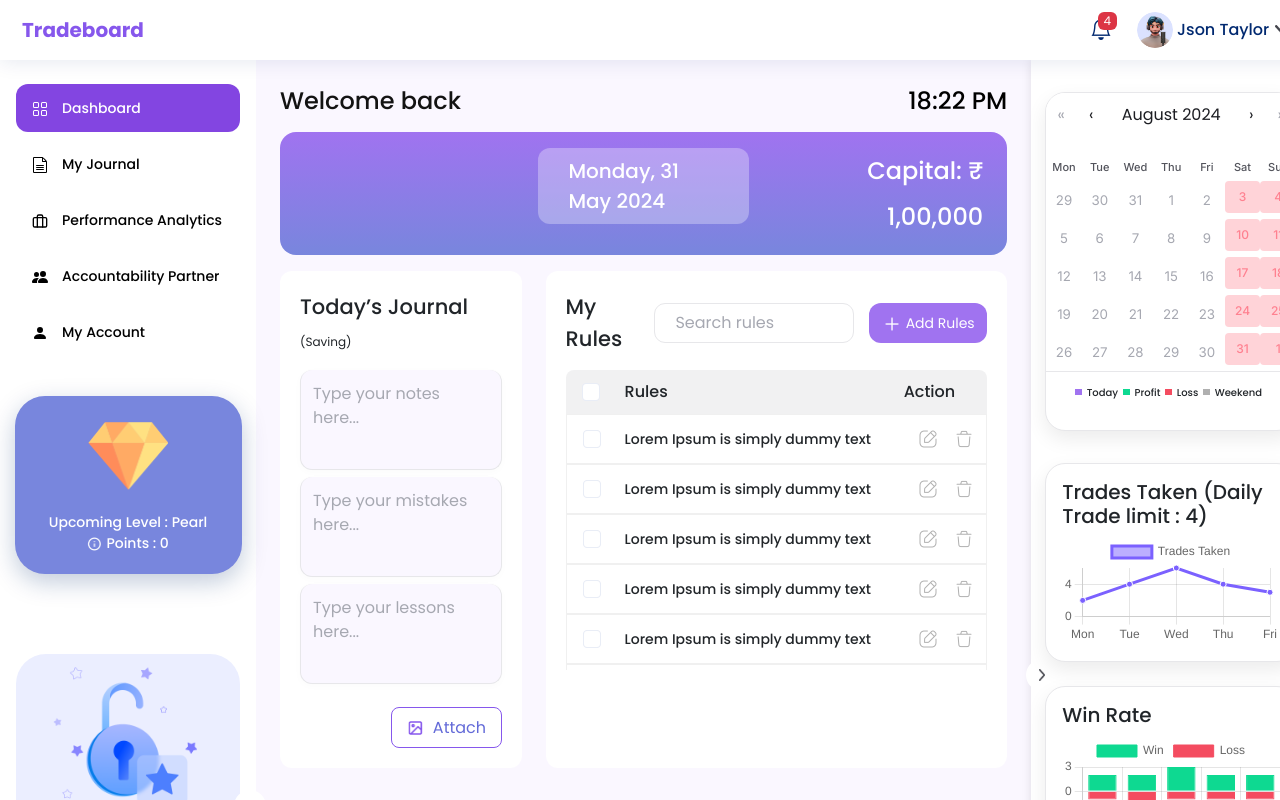
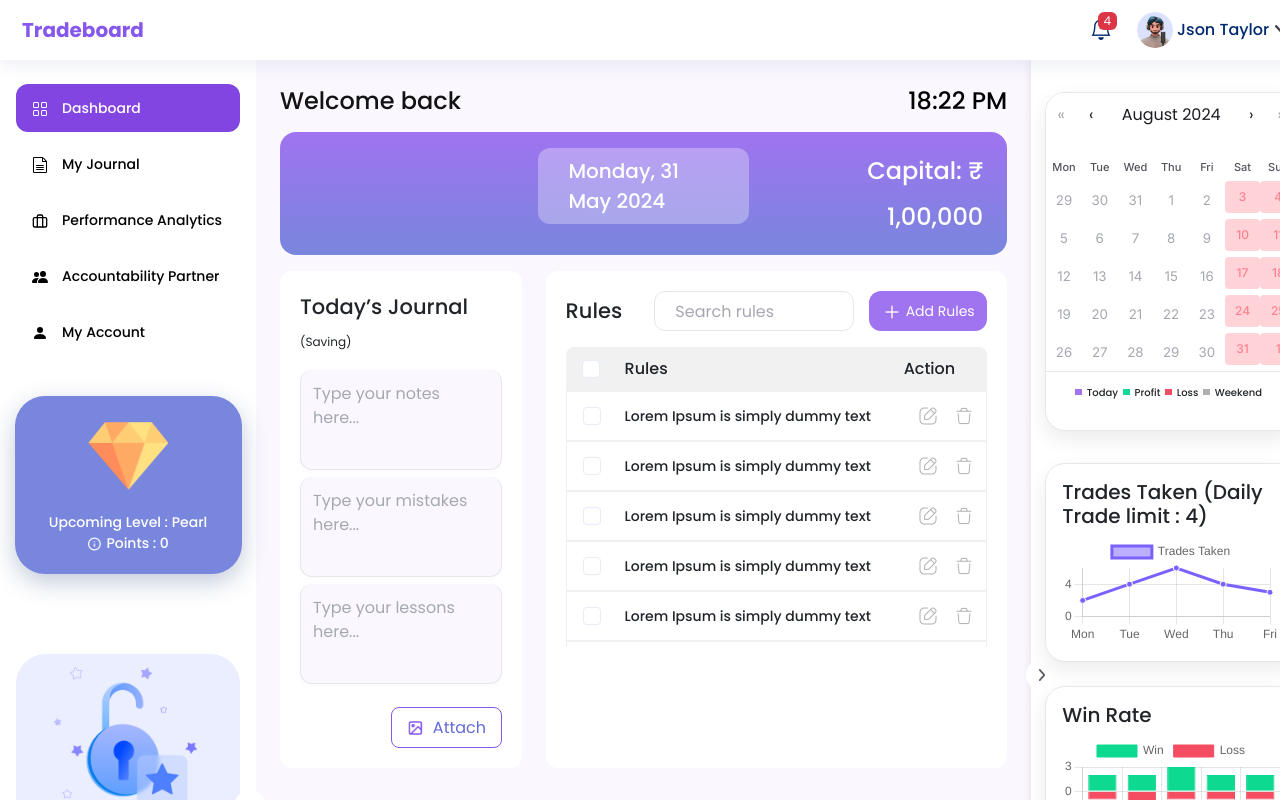
Before and after one commit to deosaurabhs/tradeboard, a React (Create React App) app: page /mainHome in a window 1280 px wide. Built offline with nearby package versions, Linux system fonts and the light colour scheme.

Commit message:
Aligned text and search bar in one line.

```diff
--- a/src/components/mainsection/RuleSearchbar.jsx
+++ b/src/components/mainsection/RuleSearchbar.jsx
@@ -8,7 +8,7 @@ function RuleSearchbar() {
         className="my-rule-searchbar-heading"
         style={{ fontSize: 21, fontFamily: "Poppins", fontWeight: "500", textAlign: "left" }}
       >
-        My Rules
+        Rules
       </div>
       {/* <div className="my-rule-search-container">
         <input
```
